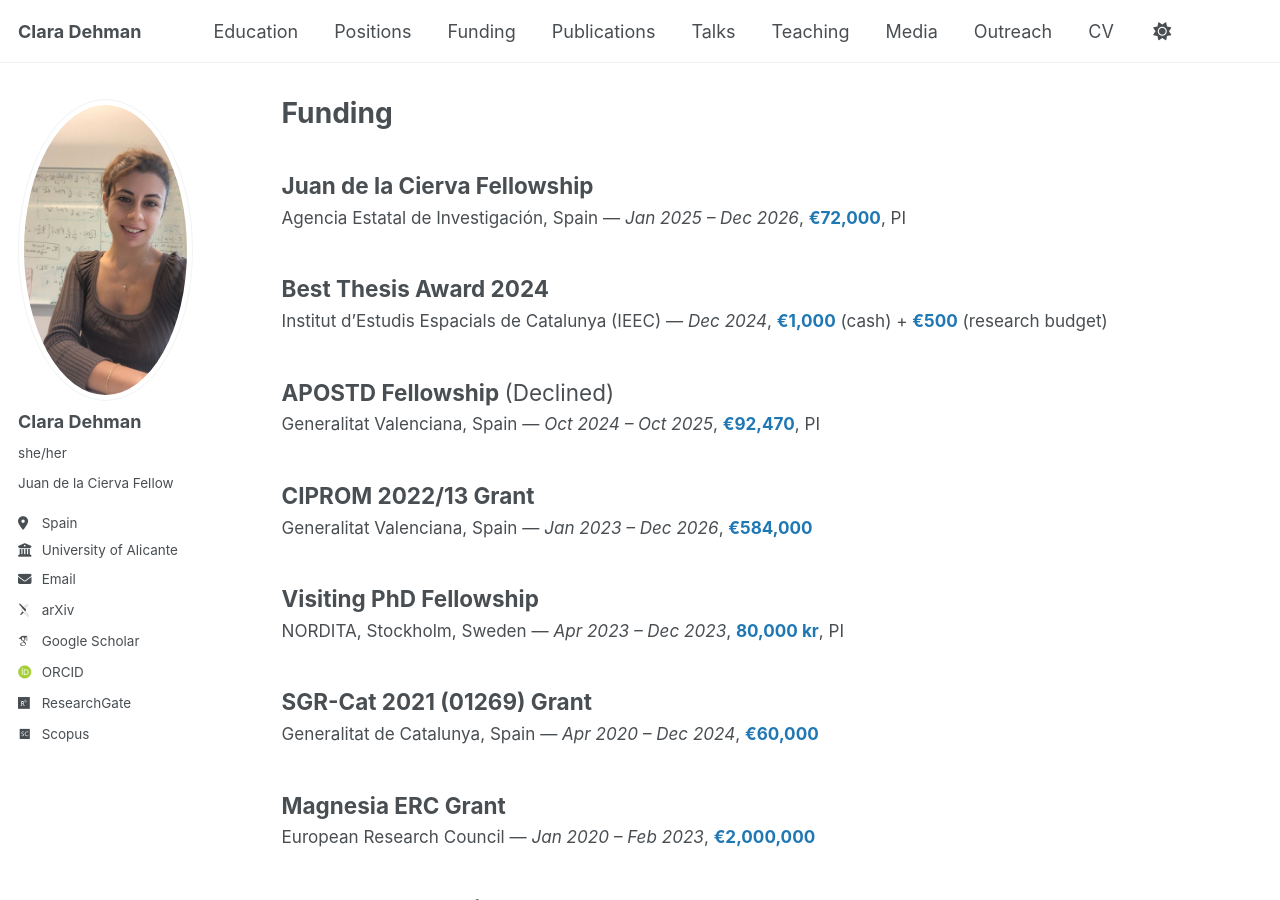
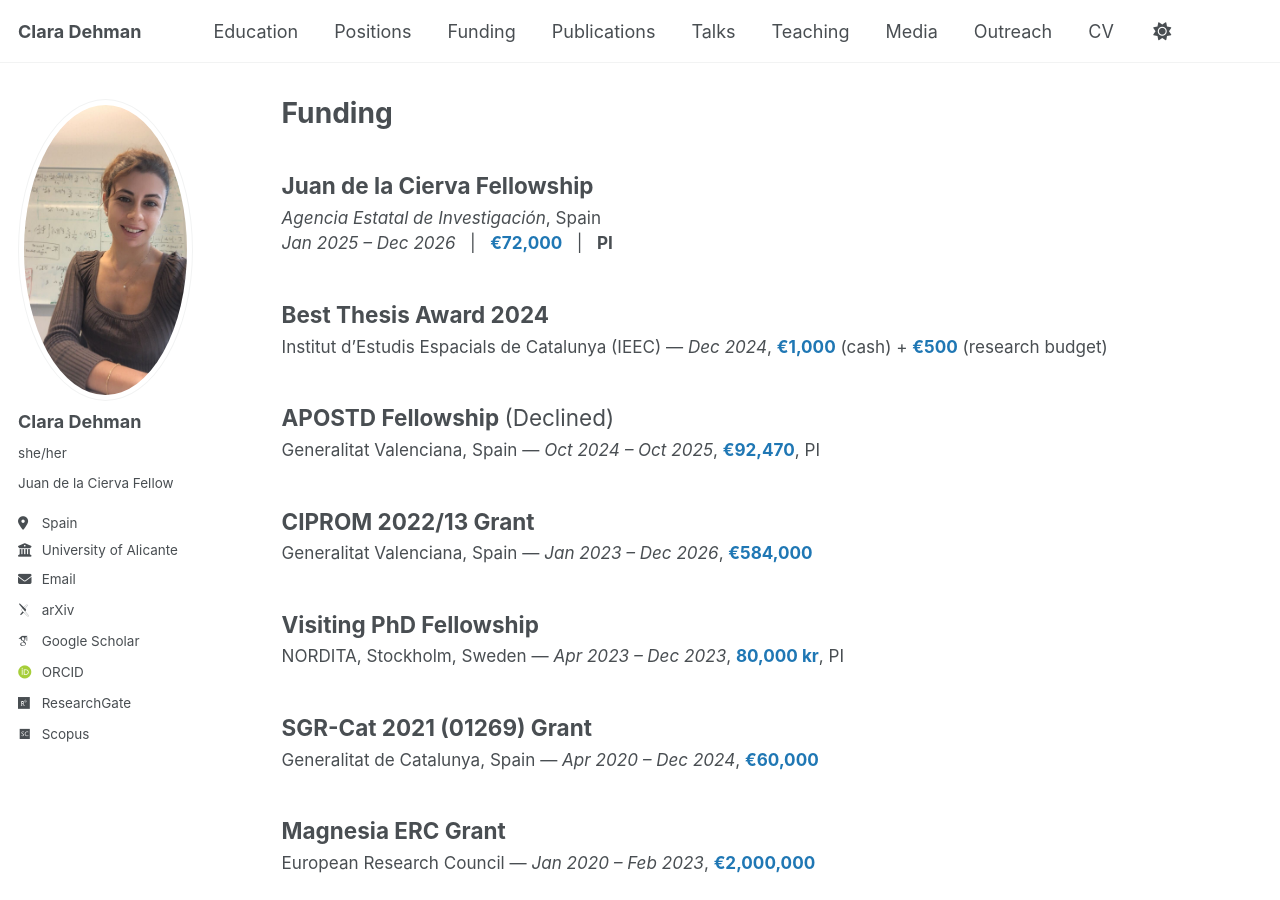
Before and after one commit to ClaraDehman/ClaraDehman.github.io, a Jekyll site: the page built from _pages/funding.html, in a window 1280 px wide and 900 px high. Built offline with Jekyll 4.4.1, drawn with Linux system fonts in a browser that asks for light colours; some web fonts are replaced.

Commit message:
Update funding.html

```diff
--- a/_pages/funding.html
+++ b/_pages/funding.html
@@ -10,10 +10,13 @@ author_profile: true
 <div class="archive__item">
   <h2 class="archive__item-title">Juan de la Cierva Fellowship</h2>
   <p class="archive__item-excerpt" style="font-size: 0.95em;">
-    Agencia Estatal de Investigación, Spain — <em>Jan 2025 – Dec 2026</em>,
-    <span style="color:#1f77b4; font-weight:bold;">€72,000</span>, PI
+    <em>Agencia Estatal de Investigación</em>, Spain<br>
+    <em>Jan 2025 – Dec 2026</em> &nbsp; | &nbsp;
+    <span style="color:#1f77b4; font-weight:bold;">€72,000</span> &nbsp; | &nbsp;
+    <strong>PI</strong>
   </p>
 </div>
+
 
 
 <div class="archive__item">
```
